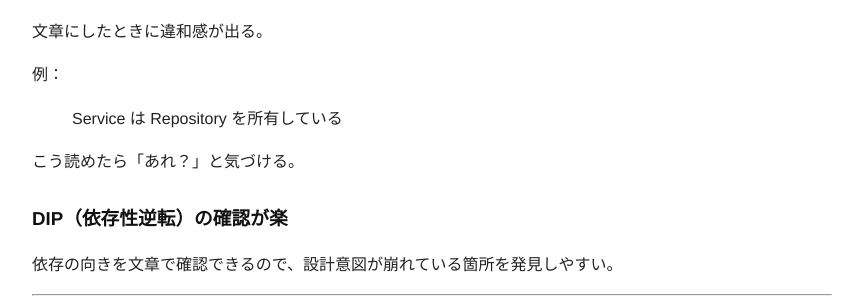
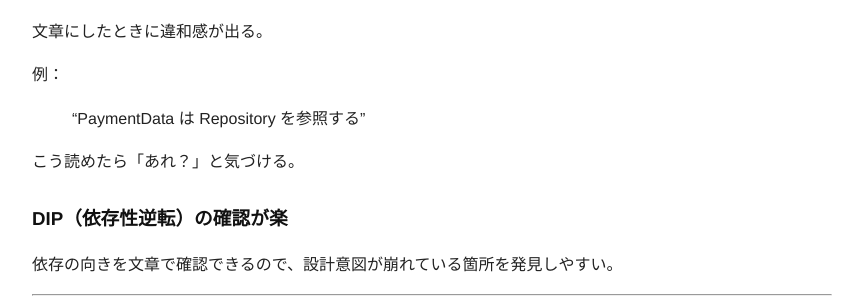
Before and after one commit to GoodRelax/articles, a Jekyll site: the page built from cheat-sheet-for-class-disgram/article_ja.md, in a window 1280 px wide and 900 px high, scrolled down 1640 px. Shown: the part 150-450 px from the top of the window, without its empty margins (208-1071 px from the left). Built offline with Jekyll 4.4.1, drawn with Linux system fonts in a browser that asks for light colours.

Commit message:
Update article_ja.md

```diff
--- a/cheat-sheet-for-class-disgram/article_ja.md
+++ b/cheat-sheet-for-class-disgram/article_ja.md
@@ -70,7 +70,7 @@ UML の知識不足というよりも、**クラス図を「どう読むか」
 
 例：
 
-> Service は Repository を所有している
+> "PaymentData は Repository を参照する"
 
 こう読めたら「あれ？」と気づける。
 
```
